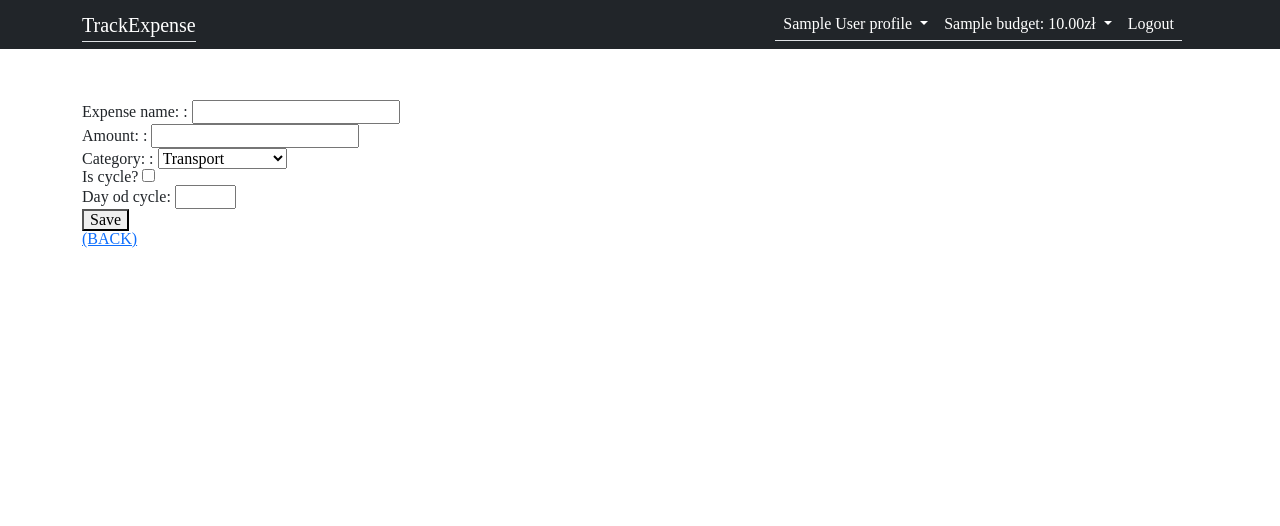
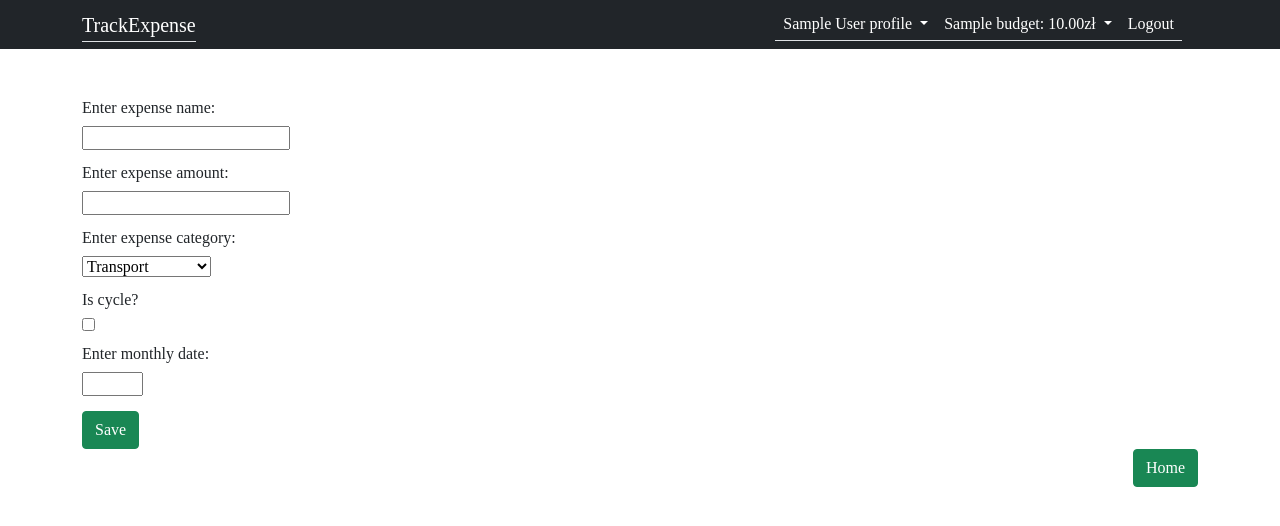
Before and after one commit to jankarolewskIT/TrackExpense, a Django app: page /viewer/expense/add in a window 1280 px wide. Shown: the top 526 px of the page. Run offline with Django 3.2, Linux system fonts and the light colour scheme; a user stored in the database is signed in; tables that the repository leaves empty hold one stand-in row (values such as "Sample post"); some libraries are stand-ins or nearby versions.

Commit message:
add changes to add expense design

```diff
--- a/viewer/static/css/styles.css
+++ b/viewer/static/css/styles.css
@@ -99,3 +99,15 @@ strong {
 .unloged a {
   color: white;
 }
+
+.col-form-label p {
+  margin-bottom: 20px;
+}
+
+form input, select {
+  margin-bottom: 15px;
+}
+
+form label {
+  margin-bottom: 10px;
+}
--- a/viewer/templates/add_edit_expense.html
+++ b/viewer/templates/add_edit_expense.html
@@ -10,9 +10,30 @@
     <form method="post">
         {% csrf_token %}
         {{ form.none_filed_errors }}
-        {{ form.as_p }}
-    <button type="submit" value="Save">Save</button>
+
+        {{ form.name.errors }}
+        <label for="{{ form.name.id_for_label }}">Enter expense name:</label>
+        <p>{{ form.name }}</p>
+
+        {{ form.value.errors }}
+        <label for="{{ form.value.id_for_label }}">Enter expense amount:</label>
+        <p>{{ form.value }}</p>
+
+        {{ form.category.errors }}
+        <label for="{{ form.category.id_for_label }}">Enter expense category:</label>
+        <p>{{ form.category }}</p>
+
+        {{ form.is_cycle.errors }}
+        <label for="{{ form.is_cycle.id_for_label }}">Is cycle?</label>
+        <p>{{ form.is_cycle }}</p>
+
+        {{ form.expense_monthly_date.errors }}
+        <label for="{{ form.expense_monthly_date.id_for_label }}">Enter monthly date:</label>
+        <p>{{ form.expense_monthly_date }}</p>
+
+    <button type="submit" class="btn btn-success">Save</button>
     </form>
 
-<a href="{% url "home" %}">(BACK)</a>
+
+    <a class="btn btn-success float-end" href="{% url "home" %}" role="button">Home</a>
 {% endblock %}
```
